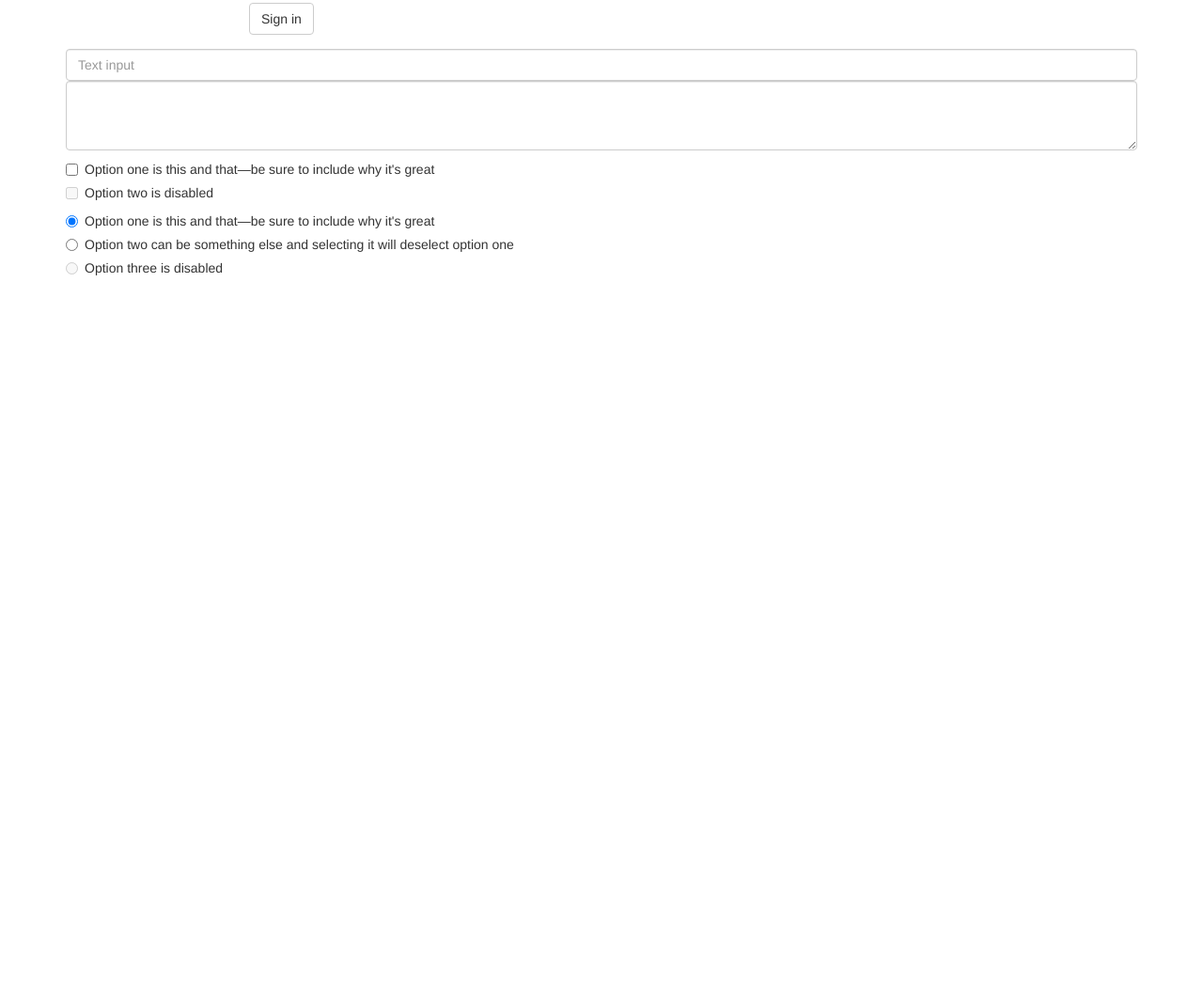
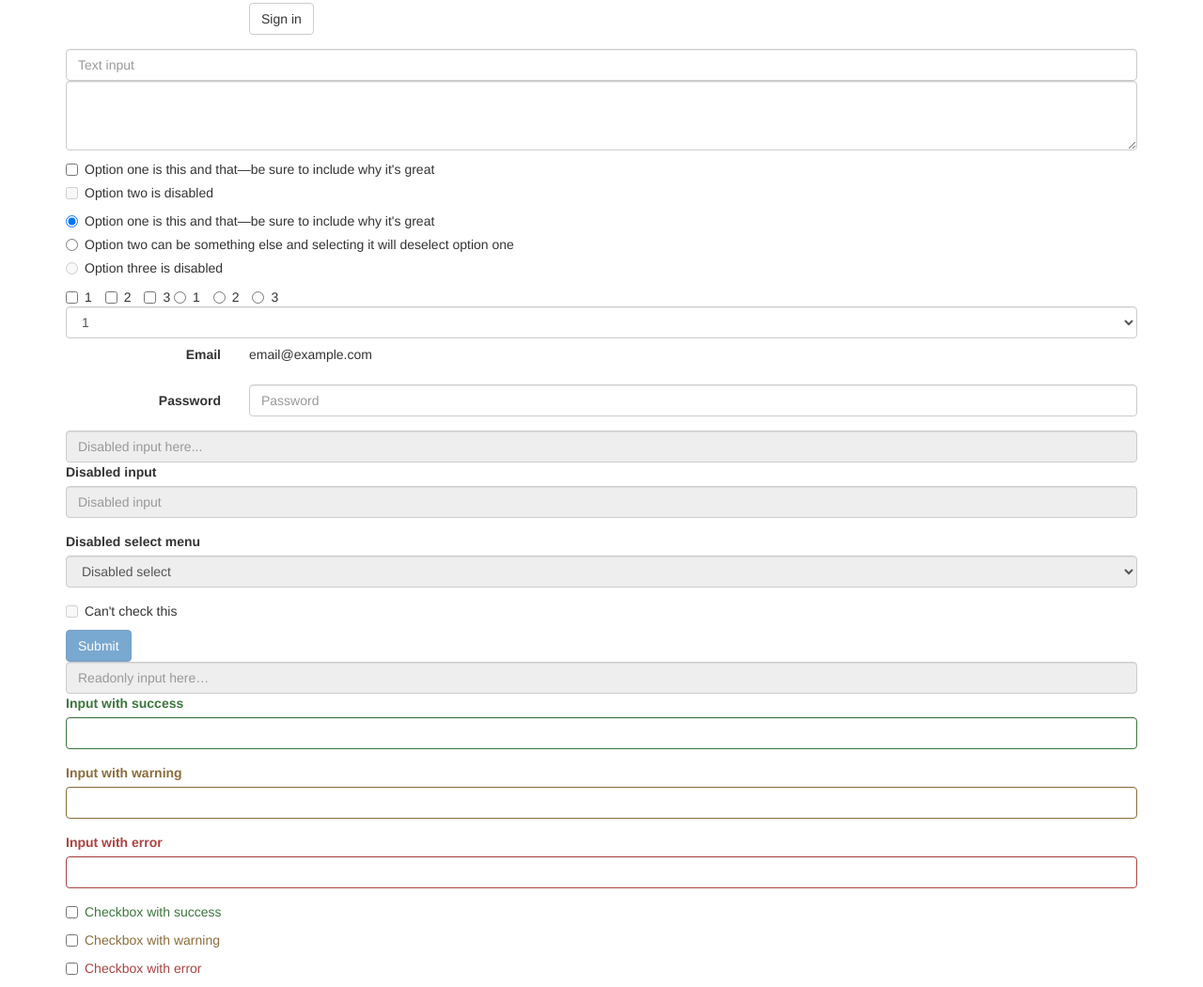
Before and after one commit to wangfulin/CSS, a plain HTML site: page bootstrap/form.html in a window 1280 px wide. Shown: the part 685-1735 px from the top of the page at 94% size. Before the commit the page ends 990 px from the top, so only its background shows below. Drawn offline with Linux system fonts and the light colour scheme.

Commit message:
update form.html

```diff
--- a/bootstrap/form.html
+++ b/bootstrap/form.html
@@ -154,6 +154,109 @@
 			Option three is disabled
 		  </label>
 		</div>
+
+		<label class="checkbox-inline">
+		  <input type="checkbox" id="inlineCheckbox1" value="option1"> 1
+		</label>
+		<label class="checkbox-inline">
+		  <input type="checkbox" id="inlineCheckbox2" value="option2"> 2
+		</label>
+		<label class="checkbox-inline">
+		  <input type="checkbox" id="inlineCheckbox3" value="option3"> 3
+		</label>
+
+		<label class="radio-inline">
+		  <input type="radio" name="inlineRadioOptions" id="inlineRadio1" value="option1"> 1
+		</label>
+		<label class="radio-inline">
+		  <input type="radio" name="inlineRadioOptions" id="inlineRadio2" value="option2"> 2
+		</label>
+		<label class="radio-inline">
+		  <input type="radio" name="inlineRadioOptions" id="inlineRadio3" value="option3"> 3
+		</label>
+
+		<select class="form-control">
+		  <option>1</option>
+		  <option>2</option>
+		  <option>3</option>
+		  <option>4</option>
+		  <option>5</option>
+		</select>
+
+		<form class="form-horizontal">
+		  <div class="form-group">
+			<label class="col-sm-2 control-label">Email</label>
+			<div class="col-sm-10">
+			  <p class="form-control-static">email@example.com</p>
+			</div>
+		  </div>
+		  <div class="form-group">
+			<label for="inputPassword" class="col-sm-2 control-label">Password</label>
+			<div class="col-sm-10">
+			  <input type="password" class="form-control" id="inputPassword" placeholder="Password">
+			</div>
+		  </div>
+		</form>
+		<input class="form-control" id="disabledInput" type="text" placeholder="Disabled input here..." disabled>
+		<form>
+		  <fieldset disabled>
+			<div class="form-group">
+			  <label for="disabledTextInput">Disabled input</label>
+			  <input type="text" id="disabledTextInput" class="form-control" placeholder="Disabled input">
+			</div>
+			<div class="form-group">
+			  <label for="disabledSelect">Disabled select menu</label>
+			  <select id="disabledSelect" class="form-control">
+				<option>Disabled select</option>
+			  </select>
+			</div>
+			<div class="checkbox">
+			  <label>
+				<input type="checkbox"> Can't check this
+			  </label>
+			</div>
+			<button type="submit" class="btn btn-primary">Submit</button>
+		  </fieldset>
+		</form>
+
+		<input class="form-control" type="text" placeholder="Readonly input here…" readonly>
+
+		<div class="form-group has-success">
+		  <label class="control-label" for="inputSuccess1">Input with success</label>
+		  <input type="text" class="form-control" id="inputSuccess1">
+		</div>
+		<div class="form-group has-warning">
+		  <label class="control-label" for="inputWarning1">Input with warning</label>
+		  <input type="text" class="form-control" id="inputWarning1">
+		</div>
+		<div class="form-group has-error">
+		  <label class="control-label" for="inputError1">Input with error</label>
+		  <input type="text" class="form-control" id="inputError1">
+		</div>
+		<div class="has-success">
+		  <div class="checkbox">
+			<label>
+			  <input type="checkbox" id="checkboxSuccess" value="option1">
+			  Checkbox with success
+			</label>
+		  </div>
+		</div>
+		<div class="has-warning">
+		  <div class="checkbox">
+			<label>
+			  <input type="checkbox" id="checkboxWarning" value="option1">
+			  Checkbox with warning
+			</label>
+		  </div>
+		</div>
+		<div class="has-error">
+		  <div class="checkbox">
+			<label>
+			  <input type="checkbox" id="checkboxError" value="option1">
+			  Checkbox with error
+			</label>
+		  </div>
+		</div>
 	</div>
     <!-- jQuery (necessary for Bootstrap's JavaScript plugins) -->
     <script src="js/jquery-2.1.4.min.js"></script>
```
